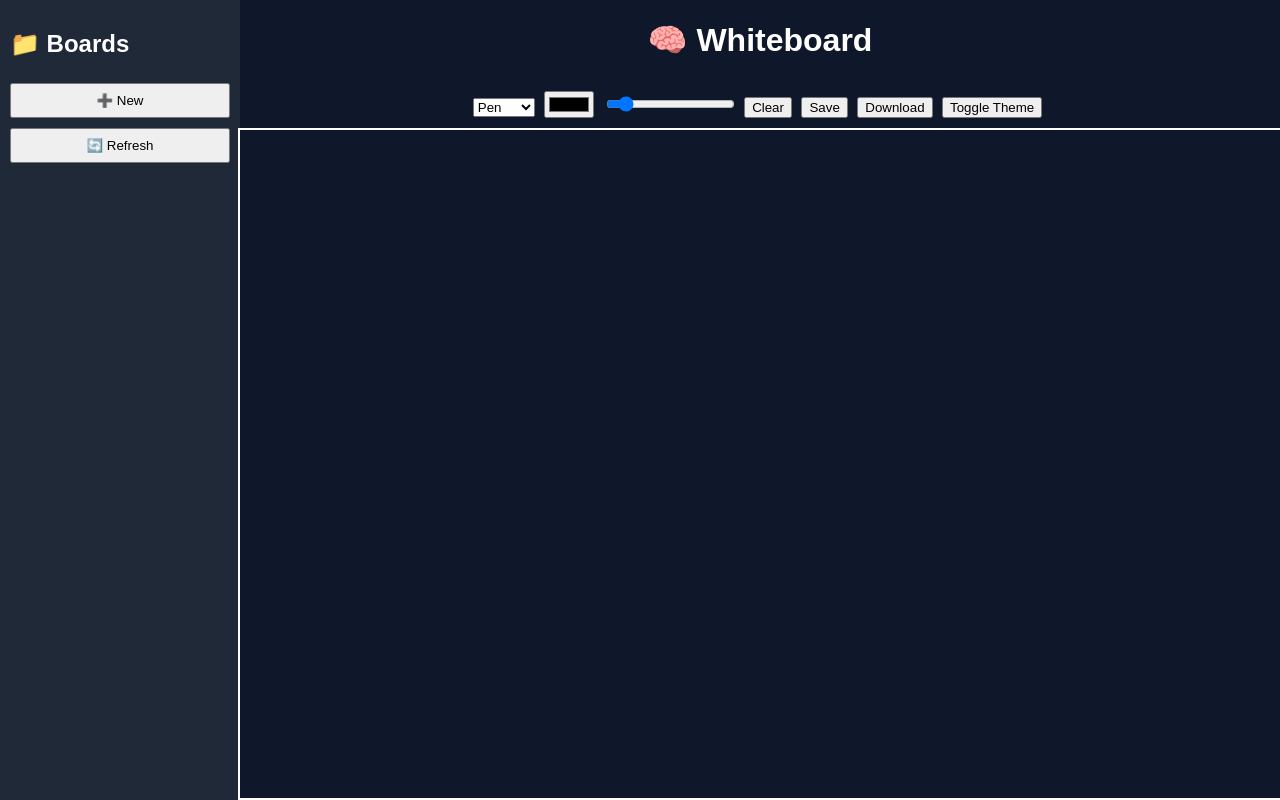
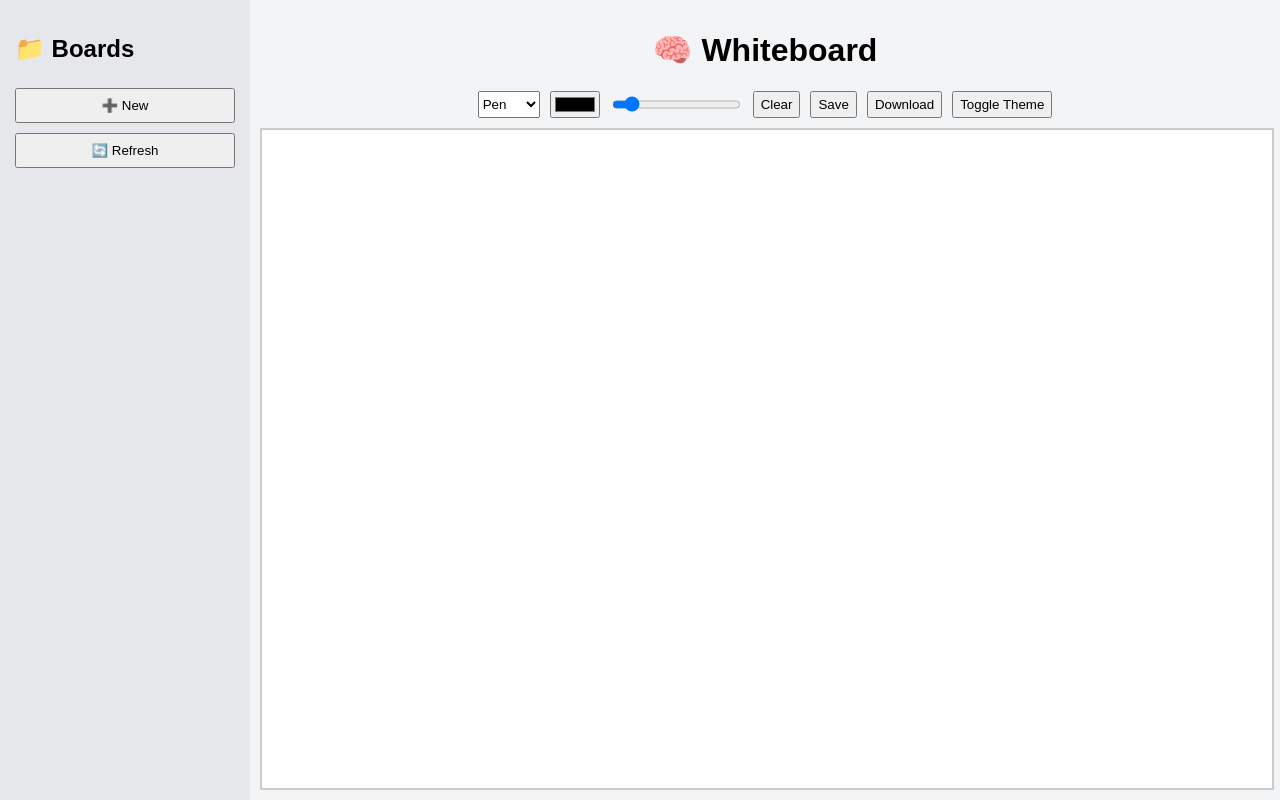
Before and after one commit to ishpreet27/whiteboard.app, a website: page client/index.html in a window 1280 px wide. Both pictures are taken after a click on the button "Toggle Theme". Drawn offline with Linux system fonts and the light colour scheme.

Commit message:
Refactor CSS for improved layout and light mode
Updated styles for body, sidebar, main, and canvas. Added light mode styles.

```diff
--- a/client/style.css
+++ b/client/style.css
@@ -1,6 +1,8 @@
 body {
   margin: 0;
   font-family: Arial;
+  background: #0f172a;
+  color: white;
 }
 
 .container {
@@ -11,22 +13,25 @@ body {
 /* Sidebar */
 .sidebar {
   width: 220px;
-  background: #1f2937;
-  color: white;
-  padding: 10px;
+  background: #1e293b;
+  padding: 15px;
+  overflow-y: auto;
 }
 
 .sidebar button {
   width: 100%;
   margin: 5px 0;
   padding: 8px;
+  cursor: pointer;
 }
 
-#boardsList div {
+#boardsList button {
+  width: 100%;
   margin: 5px 0;
-  background: #374151;
-  padding: 5px;
-  cursor: pointer;
+  padding: 6px;
+  background: #334155;
+  color: white;
+  border: none;
 }
 
 /* Main */
@@ -34,24 +39,44 @@ body {
   flex: 1;
   display: flex;
   flex-direction: column;
-  align-items: center;
-  background: #0f172a;
-  color: white;
+  align-items: stretch;
+  padding: 10px;
 }
 
-/* Toolbar */
-.toolbar {
-  margin: 10px;
+h1 {
+  text-align: center;
 }
 
-.toolbar > * {
-  margin-right: 5px;
+.toolbar {
+  display: flex;
+  gap: 10px;
+  justify-content: center;
+  margin-bottom: 10px;
 }
 
-/* Canvas */
 canvas {
-  flex: 1;
   width: 100%;
-  background: #0f172a;
-  border: 2px solid white;
+  height: calc(100vh - 140px);
+  background: white;
+  border: 2px solid #ccc;
+  cursor: crosshair;
 }
+
+/* Light mode */
+body.light {
+  background: white;
+  color: black;
+}
+
+body.light .main {
+  background: #f3f4f6;
+}
+
+body.light canvas {
+  background: white;
+}
+
+body.light .sidebar {
+  background: #e5e7eb;
+  color: black;
+}
```
